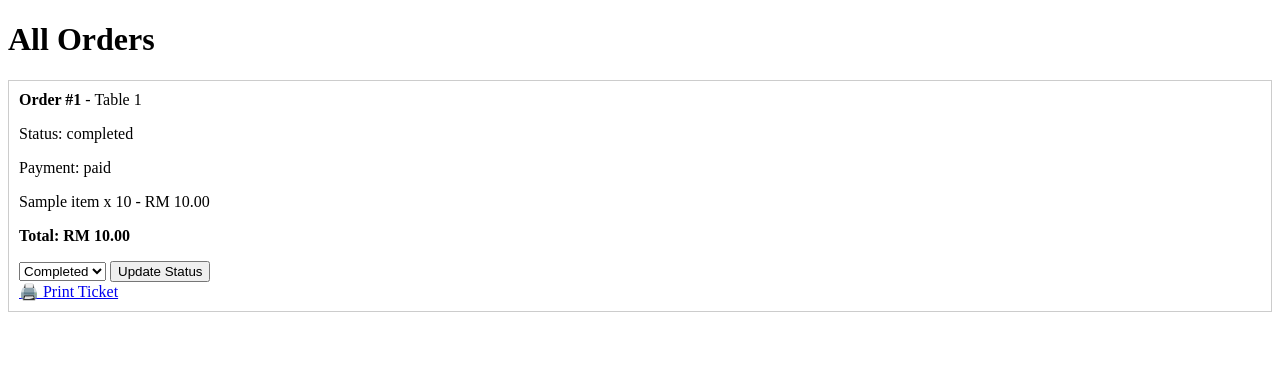
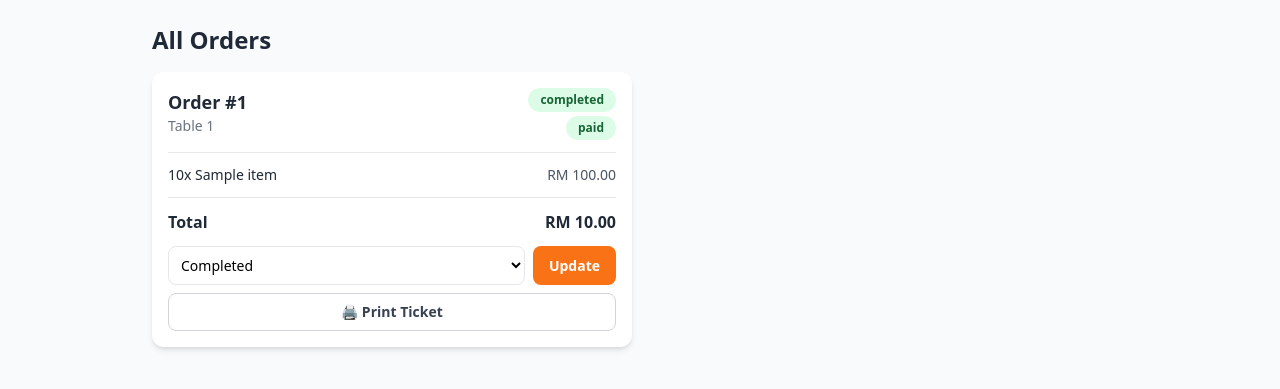
Before and after one commit to jasonnntan/ScanDine, a Laravel app: page /staff/orders in a window 1280 px wide. Shown: the top 389 px of the page. Run offline with Laravel 12, Linux system fonts and the light colour scheme; a user stored in the database is signed in; data comes from the database, SQL or seed files in the repository; tables that the repository leaves empty hold one stand-in row (values such as "Sample post"); style sheets or scripts are compiled from the project's sources.

Commit message:
staff orders index update

```diff
--- a/resources/views/staff/orders/index.blade.php
+++ b/resources/views/staff/orders/index.blade.php
@@ -1,51 +1,88 @@
+
 <!DOCTYPE html>
 <html>
 <head>
     <meta charset="utf-8">
+    <meta name="viewport" content="width=device-width, initial-scale=1.0">
     <title>Staff - Orders</title>
+    @vite(['resources/css/app.css', 'resources/js/app.js'])
 </head>
-<body>
-    <h1>All Orders</h1>
+<body class="bg-gray-50">
+    <div class="max-w-5xl mx-auto p-4 md:p-6">
+
+        <h1 class="text-2xl font-bold text-gray-800 mb-4">All Orders</h1>
+
         @if (session('success'))
-        <p style="color: green;">{{ session('success') }}</p>
+            <p class="bg-green-100 text-green-800 p-3 rounded-xl mb-4">{{ session('success') }}</p>
         @endif
 
+        @php
+            $statusColors = [
+                'pending' => 'bg-yellow-100 text-yellow-800',
+                'preparing' => 'bg-blue-100 text-blue-800',
+                'ready' => 'bg-purple-100 text-purple-800',
+                'served' => 'bg-indigo-100 text-indigo-800',
+                'completed' => 'bg-green-100 text-green-800',
+                'cancelled' => 'bg-red-100 text-red-800',
+            ];
+        @endphp
+
+        <div class="grid grid-cols-1 md:grid-cols-2 gap-4">
             @foreach ($orders as $order)
-        <div style="border: 1px solid #ccc; margin-bottom: 15px; padding: 10px;">
-            <strong>Order #{{ $order->id }}</strong> - Table {{ $order->restaurantTable->table_number }}
-            <p>Status: {{ $order->order_status }}</p>
-            <p>Payment: {{ $order->payment_status }}</p>
+                <div class="bg-white rounded-xl shadow-md p-4">
 
+                    <div class="flex justify-between items-start mb-3">
+                        <div>
+                            <p class="text-lg font-bold text-gray-800">Order #{{ $order->id }}</p>
+                            <p class="text-sm text-gray-500">Table {{ $order->restaurantTable->table_number }}</p>
+                        </div>
+                        <div class="flex flex-col items-end gap-1">
+                            <span class="text-xs font-semibold px-3 py-1 rounded-full {{ $statusColors[$order->order_status] ?? 'bg-gray-100 text-gray-800' }}">{{ $order->order_status }}</span>
+                            <span class="text-xs font-semibold px-3 py-1 rounded-full {{ $order->payment_status === 'paid' ? 'bg-green-100 text-green-800' : 'bg-amber-100 text-amber-800' }}">{{ $order->payment_status }}</span>
+                        </div>
+                    </div>
+
+                    <div class="border-t border-b py-2 mb-3">
                         @foreach ($order->orderItems as $item)
-                <p>{{ $item->item_name_snapshot }} x {{ $item->quantity }} - RM {{ number_format($item->unit_price, 2) }}</p>
+                            <div class="flex justify-between py-1 gap-3 text-sm">
+                                <span class="text-gray-800">{{ $item->quantity }}x {{ $item->item_name_snapshot }}</span>
+                                <span class="whitespace-nowrap text-gray-600">RM {{ number_format($item->unit_price * $item->quantity, 2) }}</span>
+                            </div>
                         @endforeach
+                    </div>
 
-            <p><strong>Total: RM {{ number_format($order->total_amount, 2) }}</strong></p>
+                    <div class="flex justify-between font-bold text-gray-800 mb-3">
+                        <span>Total</span>
+                        <span>RM {{ number_format($order->total_amount, 2) }}</span>
+                    </div>
 
-            {{-- form --}}
-            <form action="{{ route('staff.orders.updateStatus', $order->id) }}" method="POST">
+                    <form action="{{ route('staff.orders.updateStatus', $order->id) }}" method="POST" class="flex gap-2 mb-2">
                         @csrf
                         @method('PUT')
-                <select name="order_status">
+                        <select name="order_status" class="flex-1 p-2 border border-gray-200 rounded-lg bg-white text-sm">
                             <option value="pending" {{ $order->order_status === 'pending' ? 'selected' : '' }}>Pending</option>
                             <option value="preparing" {{ $order->order_status === 'preparing' ? 'selected' : '' }}>Preparing</option>
                             <option value="ready" {{ $order->order_status === 'ready' ? 'selected' : '' }}>Ready</option>
                             <option value="served" {{ $order->order_status === 'served' ? 'selected' : '' }}>Served</option>
                             <option value="completed" {{ $order->order_status === 'completed' ? 'selected' : '' }}>Completed</option>
                         </select>
-                <button type="submit">Update Status</button>
+                        <button type="submit" class="bg-orange-500 text-white font-semibold px-4 py-2 rounded-lg text-sm">Update</button>
                     </form>
 
+                    <div class="flex gap-2">
                         @if ($order->payment_status !== 'paid')
-                <form action="{{ route('staff.orders.markPaid', $order->id) }}" method="POST">
+                            <form action="{{ route('staff.orders.markPaid', $order->id) }}" method="POST" class="flex-1">
                                 @csrf
                                 @method('PUT')
-                    <button type="submit">Mark as Paid</button>
+                                <button type="submit" class="w-full bg-green-600 text-white font-semibold px-4 py-2 rounded-lg text-sm">Mark as Paid</button>
                             </form>
                         @endif
+                        <a href="{{ route('staff.orders.print', $order->id) }}" target="_blank" class="flex-1 text-center border border-gray-300 text-gray-700 font-semibold px-4 py-2 rounded-lg text-sm">🖨️ Print Ticket</a>
+                    </div>
 
-            <a href="{{ route('staff.orders.print', $order->id) }}" target="_blank">🖨️ Print Ticket</a>
                 </div>
             @endforeach
+        </div>
+    </div>
 </body>
 </html>
```
Also changed, not shown: resources/views/order/confirmation.blade.php (+24 -13 lines). Lines whose indentation alone changed are shown as unchanged.
